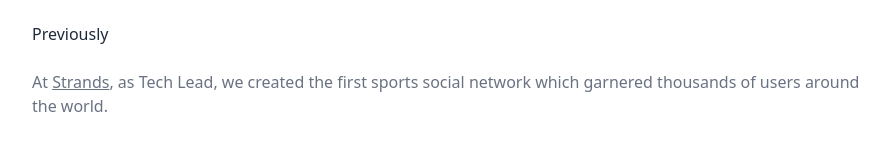
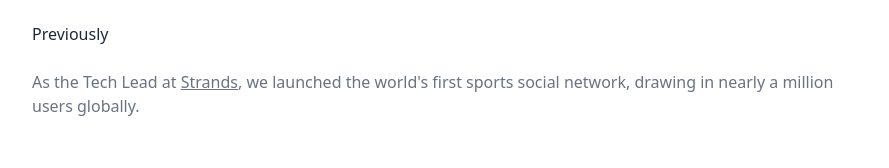
Before and after one commit to vigosan/vicent-io, a Next.js app: page / in a window 1280 px wide. Shown: the part 378-546 px from the top of the page, without its empty margins (192-1081 px from the left). Built offline with nearby package versions, Linux system fonts and the light colour scheme.

Commit message:
update text

```diff
--- a/app/page.tsx
+++ b/app/page.tsx
@@ -32,7 +32,7 @@ export default function Home() {
         <article className="flex flex-col gap-6">
           <h2 className="font-medium font-normal text-gray-800">Previously</h2>
           <p>
-            At{" "}
+            As the Tech Lead at{" "}
             <a
               href="https://www.strands.com"
               className="underline"
@@ -40,8 +40,8 @@ export default function Home() {
             >
               Strands
             </a>
-            , as Tech Lead, we created the first sports social network which
-            garnered thousands of users around the world.
+            , we launched the world&apos;s first sports social network, drawing
+            in nearly a million users globally.
           </p>
         </article>
 
```
